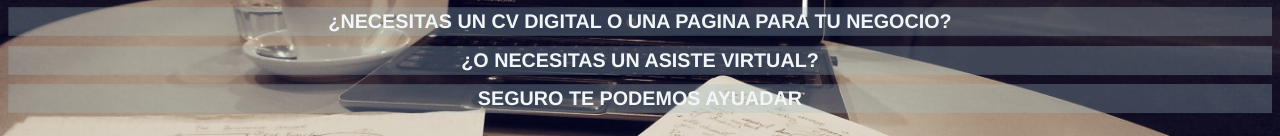
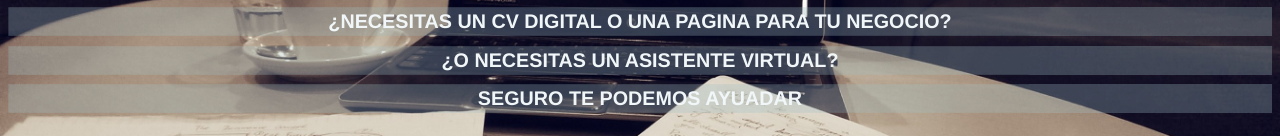
Before and after one commit to jlarios12/jlarios, a plain HTML site: page index.html in a window 1280 px wide. Shown: the part 343-479 px from the top of the page. Drawn offline with nearby package versions, Linux system fonts and the light colour scheme.

Commit message:
JL CO
WEBSITE

```diff
--- a/index.html
+++ b/index.html
@@ -41,7 +41,7 @@
          <div class='animated bounceIn'> <p class="des  animated bounceIn slowest">¡BIENVENIDO!</p>   </div>
 
          <P class="des animated bounceIn slowest">¿NECESITAS UN CV DIGITAL O UNA  PAGINA PARA TU NEGOCIO?</P>
-         <p class="des animated bounceIn slowest">¿O NECESITAS UN ASISTE VIRTUAL? </p>
+         <p class="des animated bounceIn slowest">¿O NECESITAS UN ASISTENTE VIRTUAL? </p>
          <P class="des animated bounceIn slowest">SEGURO TE PODEMOS AYUADAR</P>
       </div>
       <div class="btn animated bounceIn slowest">
```
